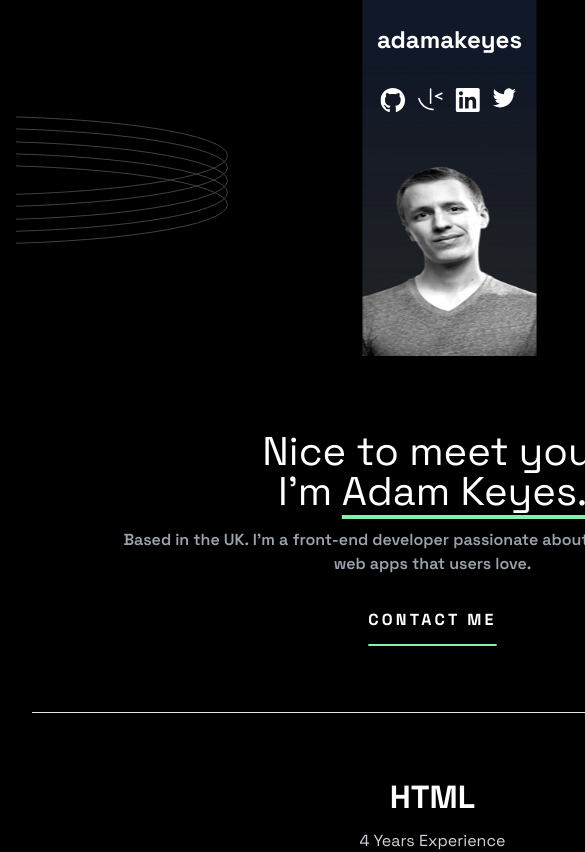
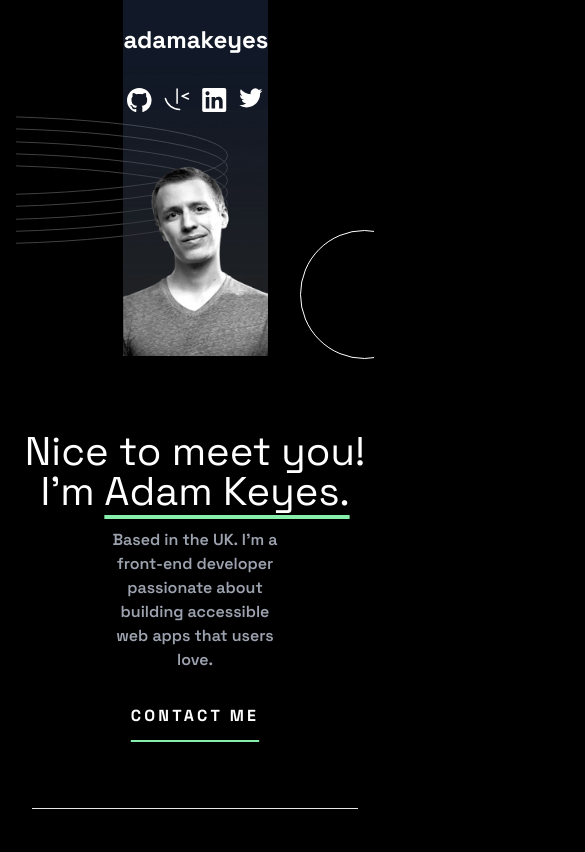
Before and after one commit to WanchalermMitcachon/devportfolio, a React (Vite) app: page / in a window 390 px wide. Shown: the top 852 px of the page, 585 px wide, since content can reach past the window. Built offline with nearby package versions, Linux system fonts and the light colour scheme.

Commit message:
dsad
dxsadsa

```diff
--- a/src/components/Profile/Profile.jsx
+++ b/src/components/Profile/Profile.jsx
@@ -43,7 +43,7 @@ function Profile() {
         {/* profile box and circle */}
         <div className="flex justify-center md:justify-end md:relative md:overflow-x-hidden md:h-full lg:overflow-x-visible lg:mx-24">
           {/* profile box and profilse pic */}
-          <div className="flex flex-col items-center bg-gray-900  w-[174px] translate-x-[-25%] md:translate-x-0 md:w-full">
+          <div className="flex flex-col items-center bg-gray-900  w-[174px]  md:w-full">
             {/* profile box */}
             <div className="flex flex-col z-50">
               {" "}
--- a/src/index.css
+++ b/src/index.css
@@ -12,10 +12,18 @@
 body {
   background-color: black;
   font-family: "SpaceGrotesk", sans-serif;
+  display: flex;
+  flex-direction: center;
+  max-width: 1300px;
   margin: auto;
-  display: flex;
-  max-width: 1500px;
   padding-left: 1rem;
   padding-right: 1rem;
+}
 
+@media screen and (max-width: 1280px) {
+  body {
+    display: block;
+    margin: 0;
+    width: 100%;
+  }
 }
```
